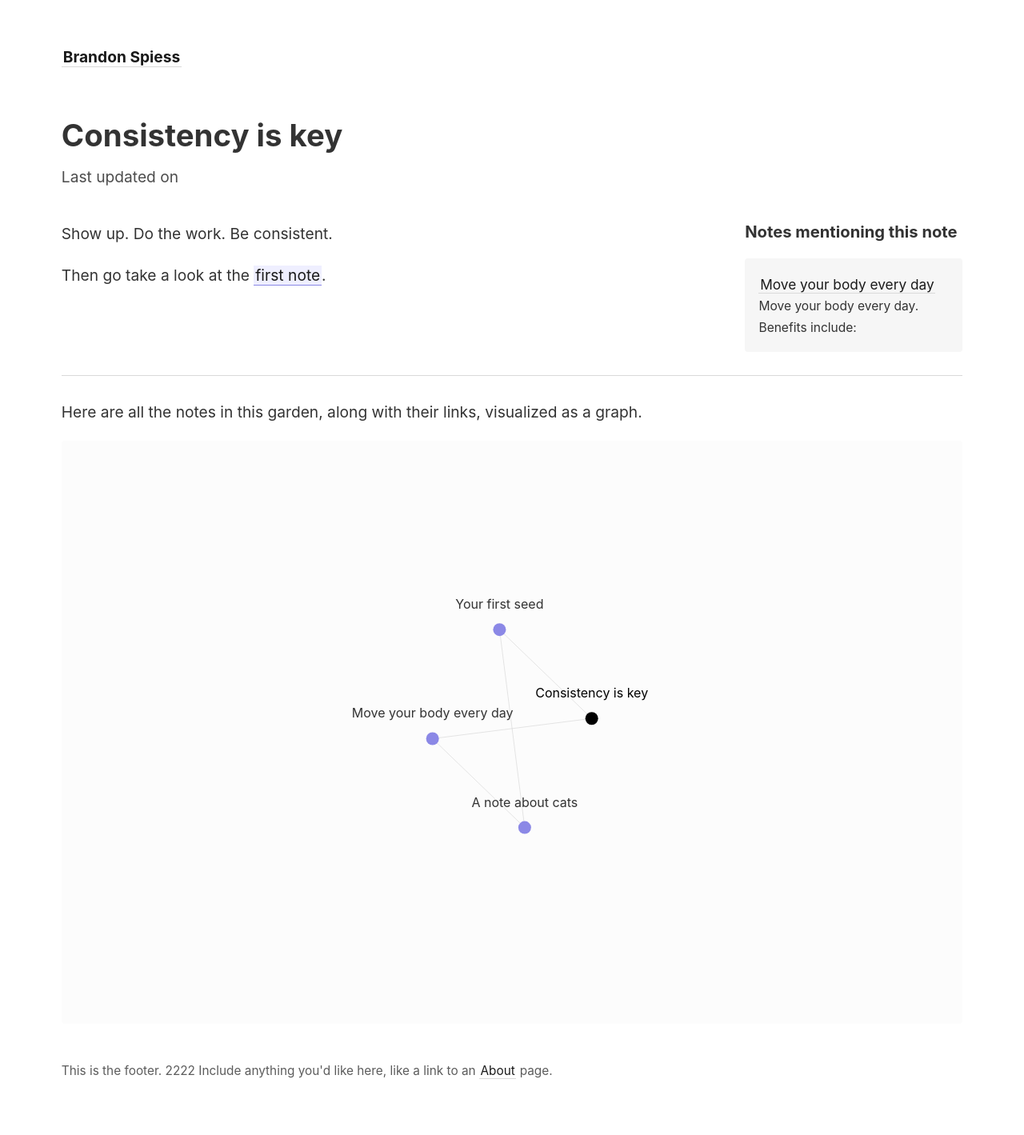
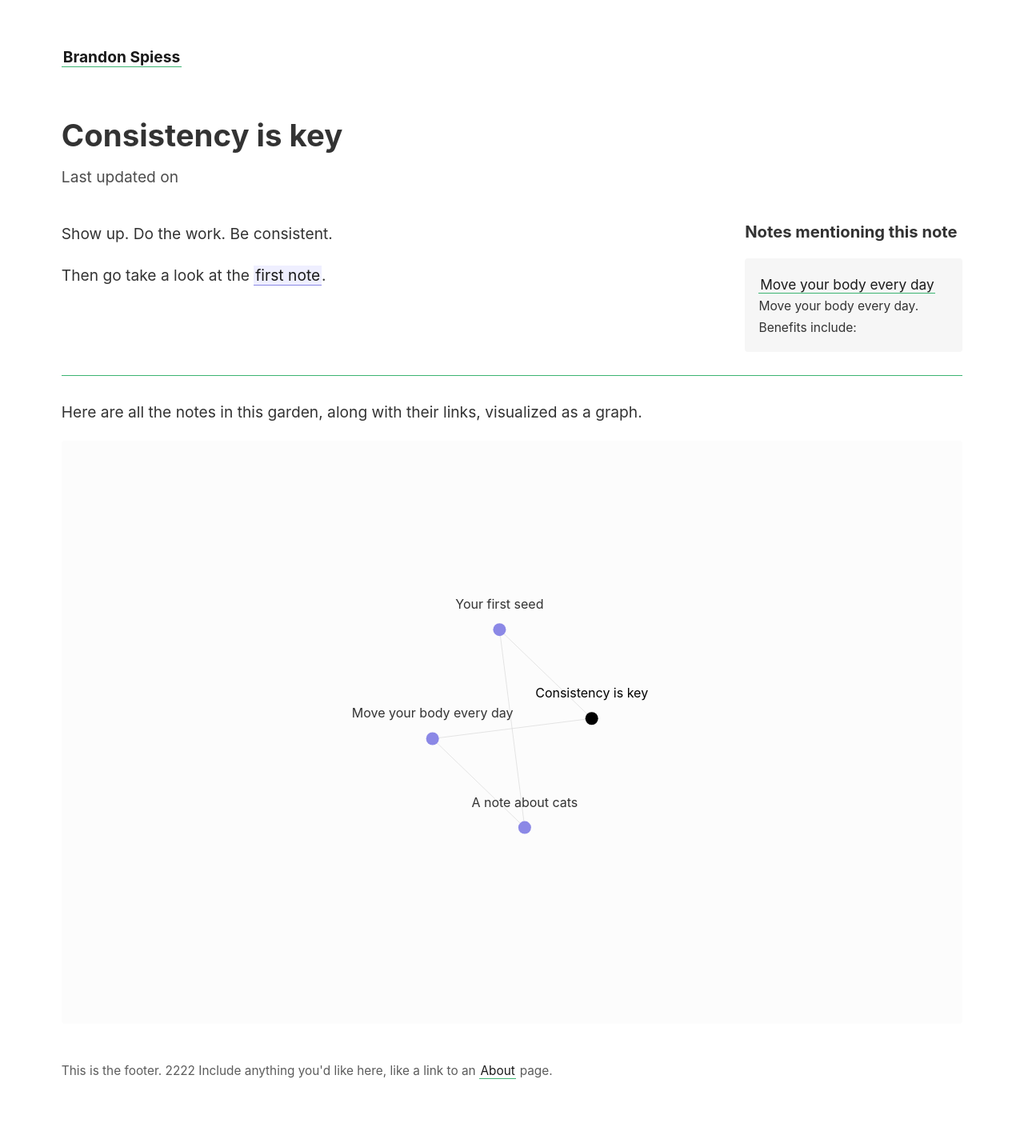
Before and after one commit to astravant/digitalgarden, a Jekyll site: the page built from _notes/consistency.md, in a window 1280 px wide. Shown: the whole page at 80% size. Built offline with Jekyll 4.4.1, drawn with Linux system fonts in a browser that asks for light colours.

Commit message:
Update _style.scss

```diff
--- a/_sass/_style.scss
+++ b/_sass/_style.scss
@@ -1,7 +1,7 @@
 $color-primary: hsl(0, 0%, 10%);
 $color-text: hsl(0, 0%, 20%);
 $color-subtext: hsl(0, 0%, 30%);
-$color-border: hsl(0, 0%, 85%);
+$color-border: hsl(147, 50%, 47%);
 $color-box-background: mix($color-primary, white, 4%);
 $border-radius: 4px;
 $font-family: -apple-system, BlinkMacSystemFont, Segoe UI, Helvetica, Arial,
```
